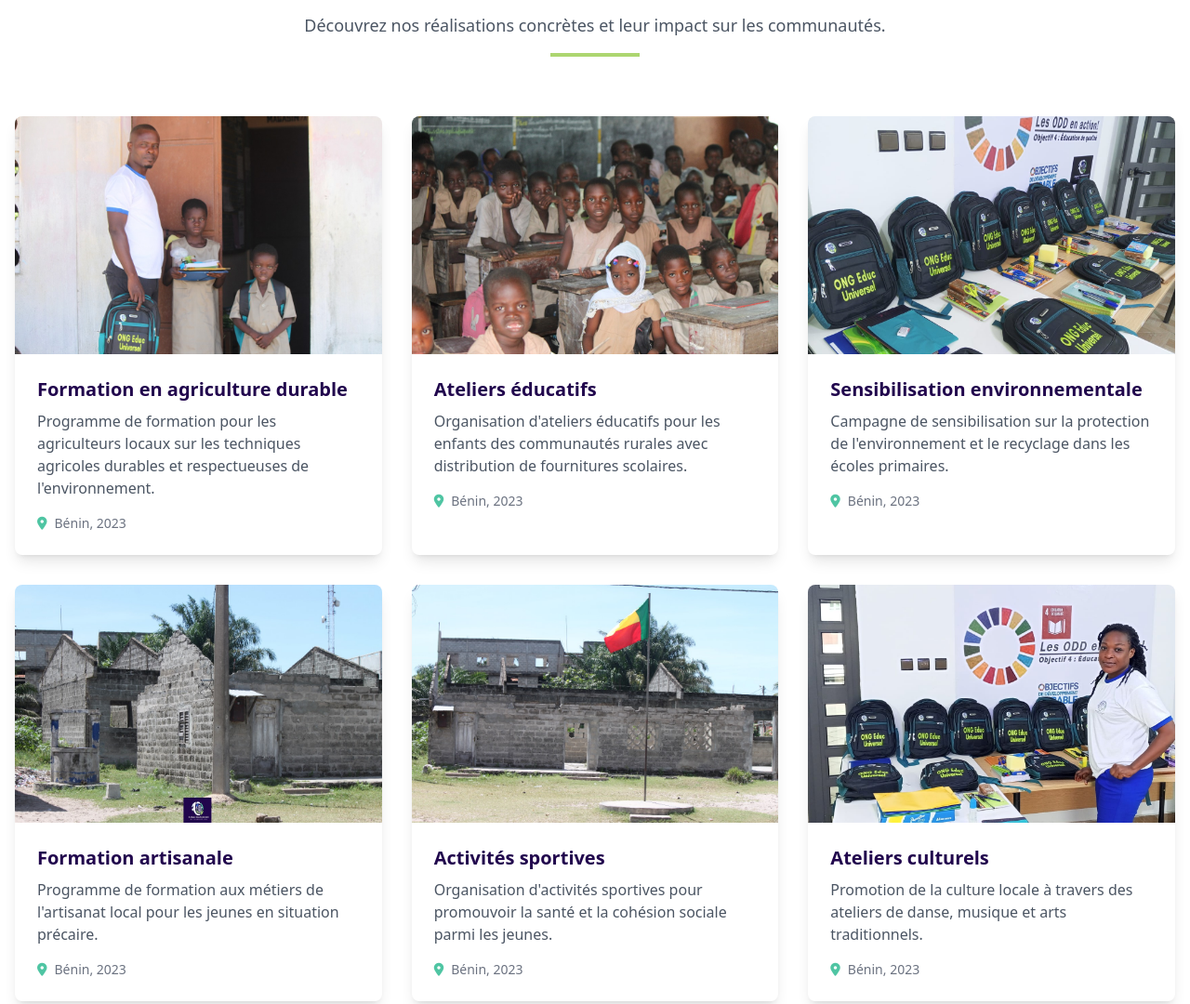
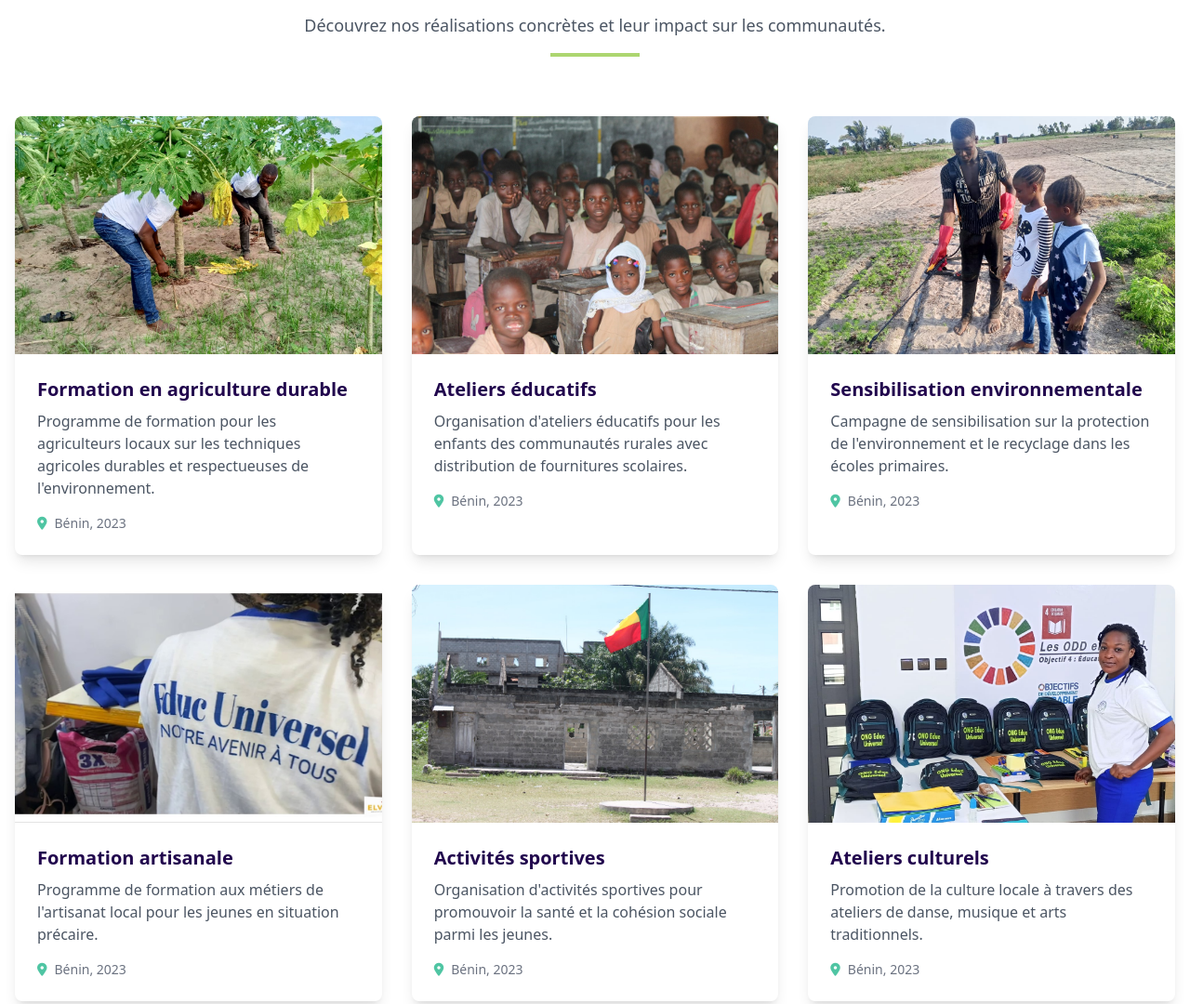
Before and after one commit to DrX02/edu-universel-, a plain HTML site: page index.html in a window 1280 px wide. Shown: the part 3422-4502 px from the top of the page at 93% size. Drawn offline with nearby package versions, Linux system fonts and the light colour scheme.

Commit message:
maj commit

```diff
--- a/index.html
+++ b/index.html
@@ -481,9 +481,9 @@
           <!-- Action 1 -->
           <div class="rounded-lg overflow-hidden shadow-lg card-hover">
             <div class="relative gallery-item h-64">
-              <img src="./img/atr/3.jpg" alt="Action de l'ONG" class="w-full h-full object-cover">
+              <img src="./img/agr/9.jpg" alt="Action de l'ONG" class="w-full h-full object-cover">
               <div class="absolute inset-0 gallery-overlay opacity-0 flex items-center justify-center">
-                <a href="./img/atr/3.jpg" class="text-white text-xl bg-[#4fc5a3] rounded-full p-3 hover:bg-[#3ea88c]"
+                <a href="./img/agr/9.jpg" class="text-white text-xl bg-[#4fc5a3] rounded-full p-3 hover:bg-[#3ea88c]"
                   data-lightbox="actions" data-title="Action de l'ONG">
                   <i class="fas fa-expand"></i>
                 </a>
@@ -529,9 +529,9 @@
           <!-- Action 3 -->
           <div class="rounded-lg overflow-hidden shadow-lg card-hover">
             <div class="relative gallery-item h-64">
-              <img src="./img/atr/6.jpg" alt="Action de l'ONG" class="w-full h-full object-cover">
+              <img src="./img/agr/11.jpg" alt="Action de l'ONG" class="w-full h-full object-cover">
               <div class="absolute inset-0 gallery-overlay opacity-0 flex items-center justify-center">
-                <a href="./img/atr/6.jpg" class="text-white text-xl bg-[#4fc5a3] rounded-full p-3 hover:bg-[#3ea88c]"
+                <a href="./img/agr/11.jpg" class="text-white text-xl bg-[#4fc5a3] rounded-full p-3 hover:bg-[#3ea88c]"
                   data-lightbox="actions" data-title="Action de l'ONG">
                   <i class="fas fa-expand"></i>
                 </a>
@@ -553,9 +553,9 @@
           <!-- Action 4 -->
           <div class="rounded-lg overflow-hidden shadow-lg card-hover">
             <div class="relative gallery-item h-64">
-              <img src="./img/atr/11.jpg" alt="Action de l'ONG" class="w-full h-full object-cover">
+              <img src="./img/gal/6.jpg" alt="Action de l'ONG" class="w-full h-full object-cover">
               <div class="absolute inset-0 gallery-overlay opacity-0 flex items-center justify-center">
-                <a href="./img/atr/11.jpg" class="text-white text-xl bg-[#4fc5a3] rounded-full p-3 hover:bg-[#3ea88c]"
+                <a href="./img/gal/6.jpg" class="text-white text-xl bg-[#4fc5a3] rounded-full p-3 hover:bg-[#3ea88c]"
                   data-lightbox="actions" data-title="Action de l'ONG">
                   <i class="fas fa-expand"></i>
                 </a>
@@ -1012,15 +1012,15 @@
           <ul class="space-y-3">
             <li class="flex items-start">
               <i class="fas fa-map-marker-alt mt-1 mr-3 text-[#4fc5a3]"></i>
-              <span class="text-gray-300">123 Rue de l'Éducation, Cotonou, Bénin</span>
+              <span class="text-gray-300">AKPAKPA, Quartier GBENONKPO, Lot 162</span>
             </li>
             <li class="flex items-start">
               <i class="fas fa-phone-alt mt-1 mr-3 text-[#4fc5a3]"></i>
-              <span class="text-gray-300">+229 12 34 56 78</span>
+              <span class="text-gray-300">+229 01 96465197</span>
             </li>
             <li class="flex items-start">
               <i class="fas fa-envelope mt-1 mr-3 text-[#4fc5a3]"></i>
-              <span class="text-gray-300">contact@educ-universel.org</span>
+              <span class="text-gray-300">educuniverselbenin@gmail.com</span>
             </li>
           </ul>
         </div>
```
